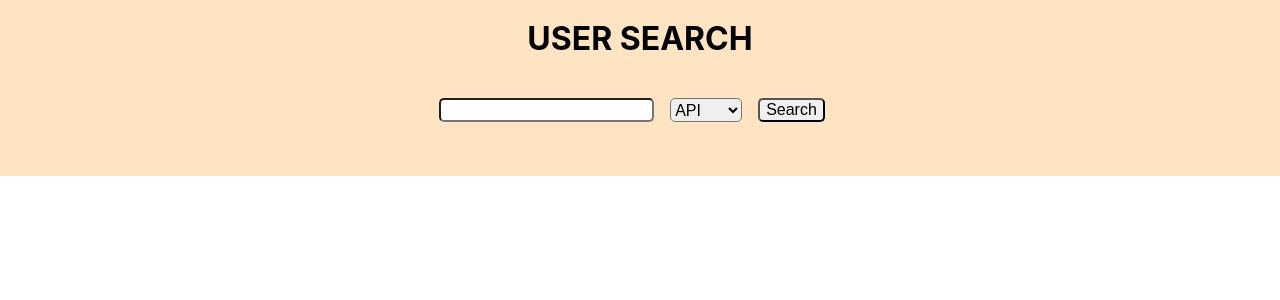
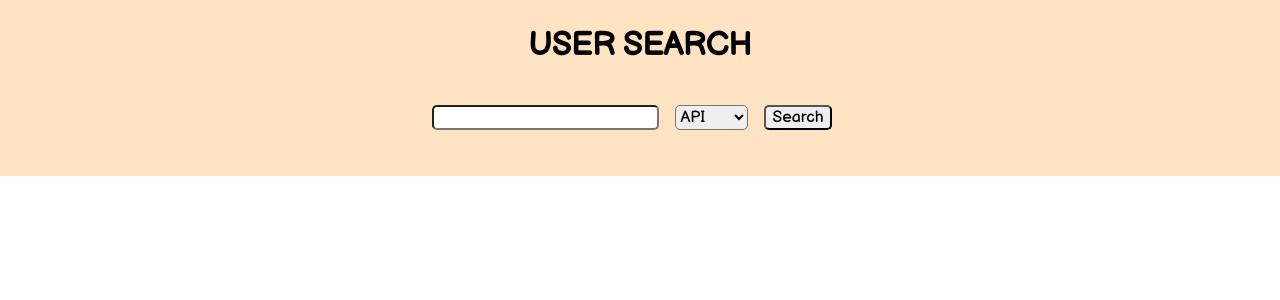
Before and after one commit to NahuelCF/User-search, a React (Create React App) app in the folder user-search/: page / in a window 1280 px wide. Shown: the top 300 px of the page. Built offline with nearby package versions, Linux system fonts and the light colour scheme.

Commit message:
font family changed

```diff
--- a/user-search/src/Components/Search/search.css
+++ b/user-search/src/Components/Search/search.css
@@ -9,7 +9,7 @@
     grid-area: "title";
     height: 45%;
     text-align: center;
-    padding-top: 1.2rem;
+    padding-top: 1.6rem;
     font-size: 2rem;
     font-weight: bold;
 }
--- a/user-search/src/index.css
+++ b/user-search/src/index.css
@@ -1,8 +1,9 @@
+@import url('https://fonts.googleapis.com/css2?family=Balsamiq+Sans&family=Permanent+Marker&display=swap');
+
 body {
   margin: 0;
-  font-family: -apple-system, BlinkMacSystemFont, 'Segoe UI', 'Roboto', 'Oxygen',
-    'Ubuntu', 'Cantarell', 'Fira Sans', 'Droid Sans', 'Helvetica Neue',
-    sans-serif;
+  font-family: 'Balsamiq Sans', cursive;
+  font-size: 1.1rem;
   -webkit-font-smoothing: antialiased;
   -moz-osx-font-smoothing: grayscale;
 }
@@ -11,3 +12,7 @@ code {
   font-family: source-code-pro, Menlo, Monaco, Consolas, 'Courier New',
     monospace;
 }
+
+input,select,button{
+  font-family: 'Balsamiq Sans', cursive;
+}
```
